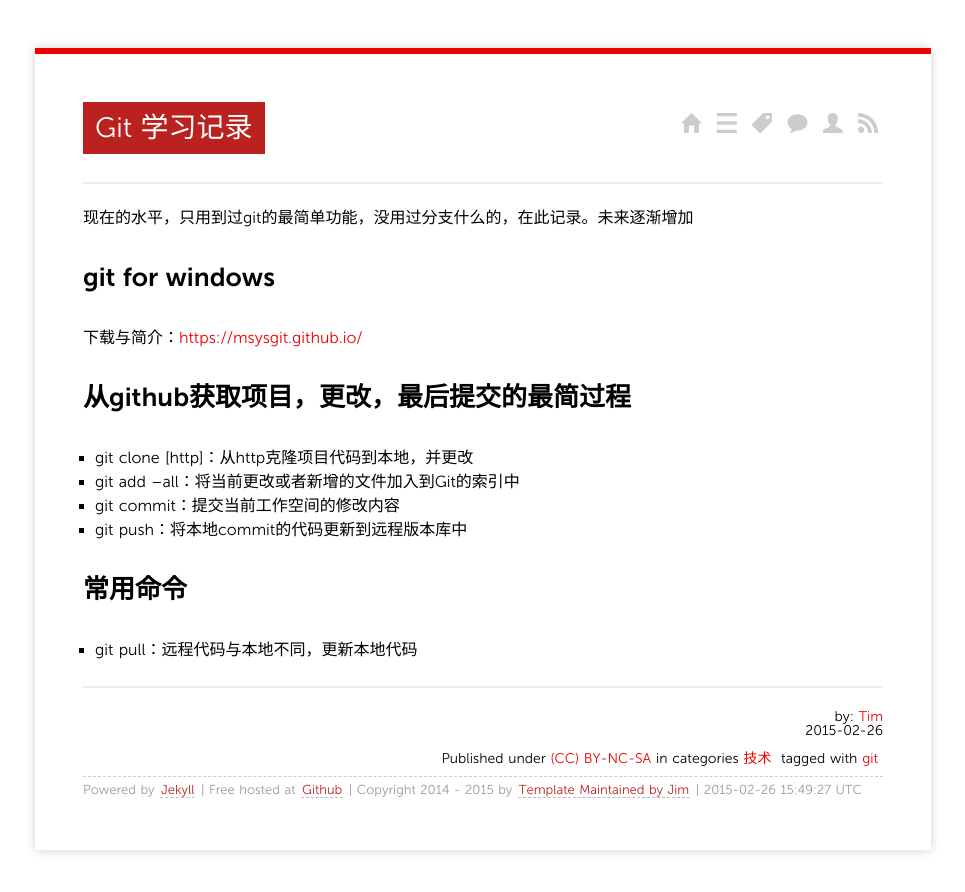
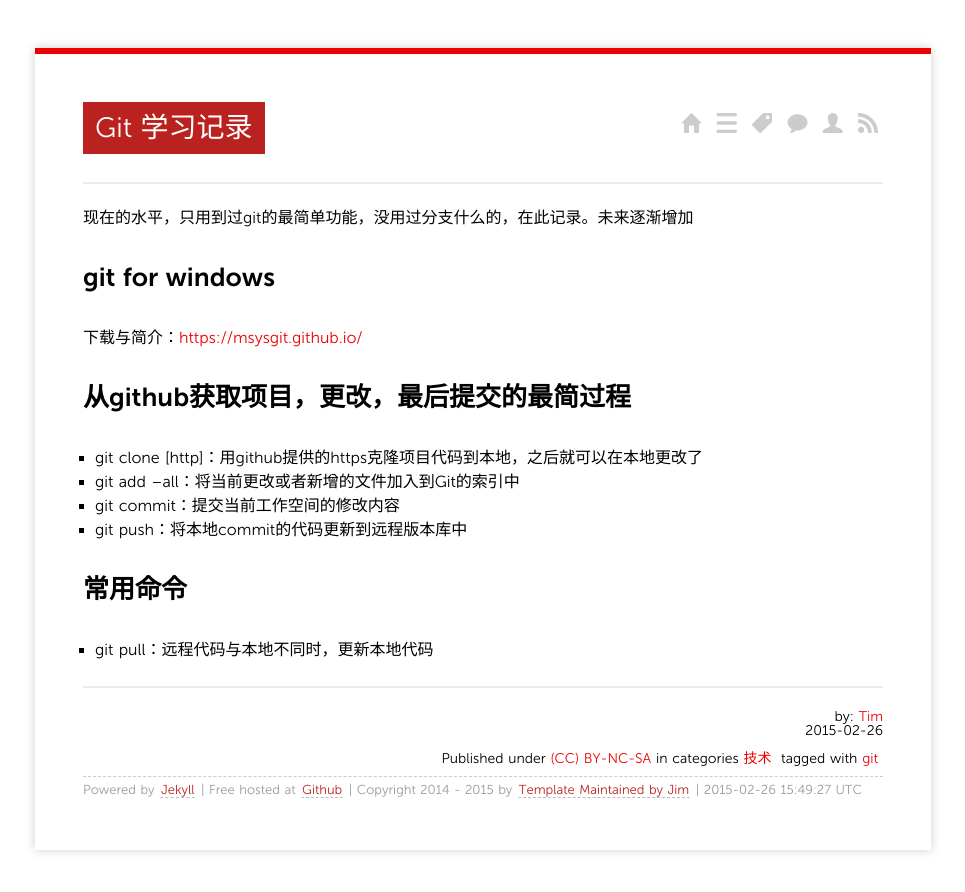
Before and after one commit to timqian/used_to_be_timqian.github.io, a Jekyll site: the page built from _posts/2015-2-26-Git -学习记录.md, in a window 1280 px wide. Shown: the top 892 px of the page, without its empty margins (157-1122 px from the left). Built offline with Jekyll 4.4.1, drawn with Linux system fonts in a browser that asks for light colours; nearby versions of some CDN libraries; comment, search, counter and statistics services are not loaded.

Commit message:
Published with https://stackedit.io/

```diff
--- a/_posts/2015-2-26-Git -学习记录.md
+++ b/_posts/2015-2-26-Git -学习记录.md
@@ -15,10 +15,10 @@ tags:
 
 ##从github获取项目，更改，最后提交的最简过程
 
-- git clone [http]：从http克隆项目代码到本地，并更改
+- git clone [http]：用github提供的https克隆项目代码到本地，之后就可以在本地更改了
 - git add --all：将当前更改或者新增的文件加入到Git的索引中
 - git commit：提交当前工作空间的修改内容
 - git push：将本地commit的代码更新到远程版本库中
 
 ##常用命令
-- git pull：远程代码与本地不同，更新本地代码
+- git pull：远程代码与本地不同时，更新本地代码
```
